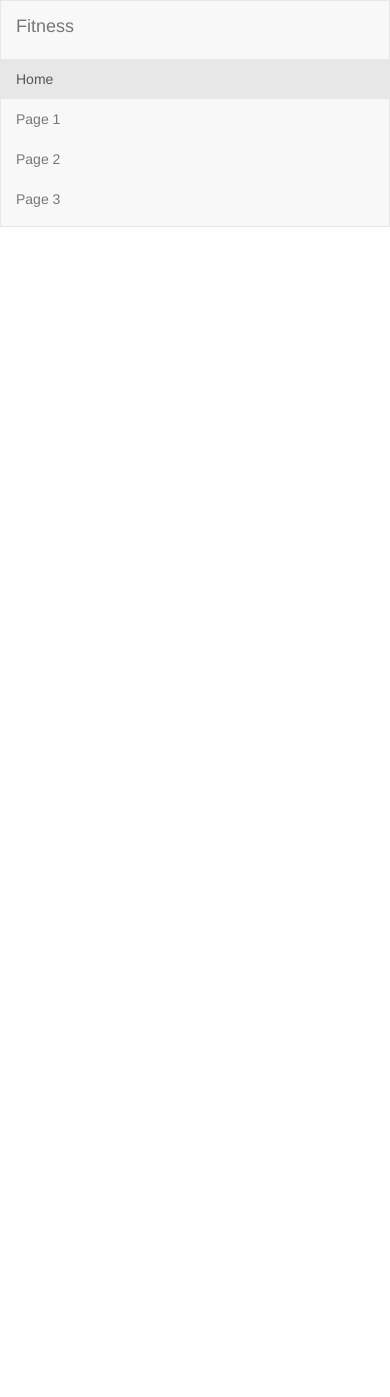
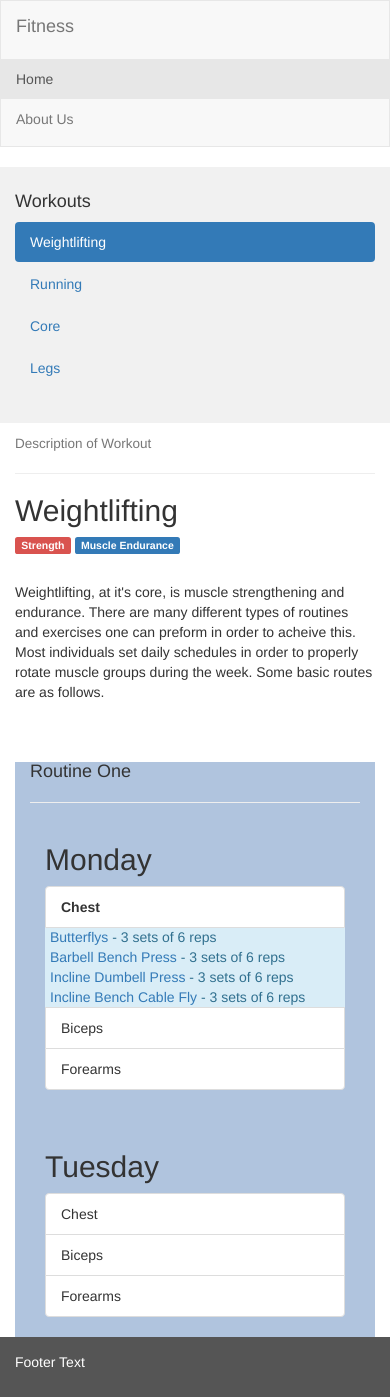
Before and after one commit to christophegrall/cs490-egym, a plain HTML site: page egym/src/main/resources/templates/index.html in a window 390 px wide. Before the commit the page ends 844 px from the top, so only its background shows below. Drawn offline with Linux system fonts and the light colour scheme.

Commit message:
Updated index

```diff
--- a/egym/src/main/resources/templates/index.html
+++ b/egym/src/main/resources/templates/index.html
@@ -5,6 +5,32 @@
     <link rel="stylesheet" href="css/bootstrap.min.css">
     <meta name="viewport" content="width=device-width, initial-scale=1">
     <title>Fitness</title>
+    <style>
+        /* Set height of the grid so .sidenav can be 100% (adjust if needed) */
+        .row.content {height: 1500px}
+
+        /* Set gray background color and 100% height */
+        .sidenav {
+            background-color: #f1f1f1;
+            height: 100%;
+        }
+
+        /* Set black background color, white text and some padding */
+        footer {
+            background-color: #555;
+            color: white;
+            padding: 15px;
+        }
+
+        /* On small screens, set height to 'auto' for sidenav and grid */
+        @media screen and (max-width: 767px) {
+            .sidenav {
+                height: auto;
+                padding: 15px;
+            }
+            .row.content {height: auto;}
+        }
+    </style>
     </head>
     <body>
     <nav class="navbar navbar-default">
@@ -14,11 +40,60 @@
             </div>
             <ul class="nav navbar-nav">
                 <li class="active"><a href="#">Home</a></li>
-            <li><a href="#">Page 1</a></li>
-            <li><a href="#">Page 2</a></li>
-            <li><a href="#">Page 3</a></li>
+                <li><a href="#">About Us</a></li>
             </ul>
         </div>
     </nav>
+    <div class="container-fluid">
+        <div class="row content">
+            <div class="col-sm-3 sidenav">
+                <h4>Workouts </h4>
+                <ul class="nav nav-pills nav-stacked">
+                    <li class="active"><a href="#section1">Weightlifting</a></li>
+                    <li><a href="#">Running</a></li>
+                    <li><a href="#">Core</a></li>
+                    <li><a href="#">Legs</a></li>
+                </ul><br>
+            </div>
+            <div class="col-sm-9">
+                <h4><small>Description of Workout</small></h4>
+                <hr>
+                <h2>Weightlifting</h2>
+                <h5><span class="label label-danger">Strength</span> <span class="label label-primary">Muscle Endurance</span></h5><br>
+                <p>Weightlifting, at it's core, is muscle strengthening and endurance.  There are many different types of routines and exercises one can preform in order to acheive this.  Most individuals set daily schedules in order to properly
+                    rotate muscle groups during the week. Some basic routes are as follows.</p><br><br>
+                <div class="col-sm-3" style="background-color: lightsteelblue">
+                    <h4>Routine One</h4>
+                    <hr>
+                    <div class="container-fluid">
+                    <h2>Monday</h2>
+                    <ul class="list-group">
+                        <li class="list-group-item"><b>Chest</b></li>
+                        <div class="list-group-item-info" style="padding-left: 5px"><a href="#">Butterflys</a> - 3 sets of 6 reps</div>
+                        <div class="list-group-item-info" style="padding-left: 5px"><a href="#">Barbell Bench Press</a> - 3 sets of 6 reps</div>
+                        <div class="list-group-item-info" style="padding-left: 5px"><a href="#">Incline Dumbell Press</a> - 3 sets of 6 reps</div>
+                        <div class="list-group-item-info" style="padding-left: 5px"><a href="https://www.youtube.com/watch?v=GtHNC-5GtR0">Incline Bench Cable Fly</a> - 3 sets of 6 reps</div>
+                        <li class="list-group-item">Biceps</li>
+                        <li class="list-group-item">Forearms</li>
+                    </ul>
+                        <br>
+                    <h2>Tuesday</h2>
+                    <ul class="list-group">
+                        <li class="list-group-item">Chest</li>
+                        <li class="list-group-item">Biceps</li>
+                        <li class="list-group-item">Forearms</li>
+                    </ul>
+
+                </div>
+                </div>
+
+            </div>
+        </div>
+    </div>
+
+    <footer class="container-fluid">
+        <p>Footer Text</p>
+    </footer>
+
     </body>
     </html>
```
Also changed, not shown: egym/src/main/resources/templates/about.html (added, +34 -0 lines), egym/src/main/resources/templates/login.html (+1 -1 lines), egym/src/main/resources/templates/register.html (+23 -12 lines). Lines whose indentation alone changed are shown as unchanged.
